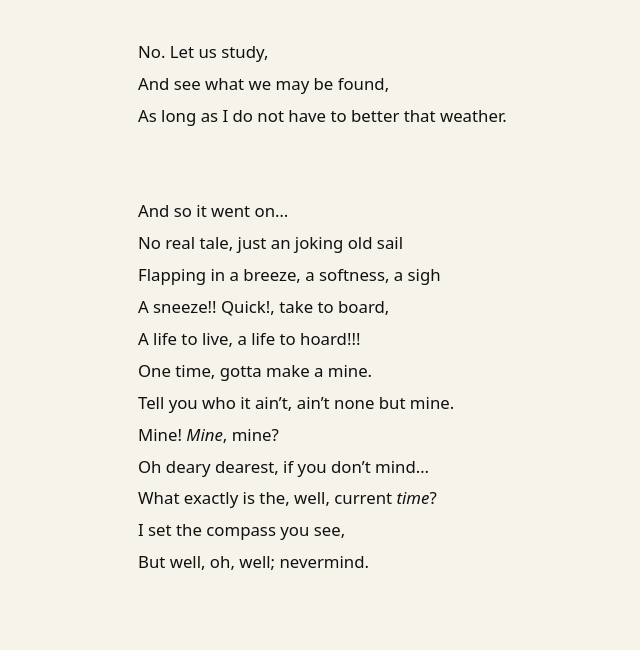
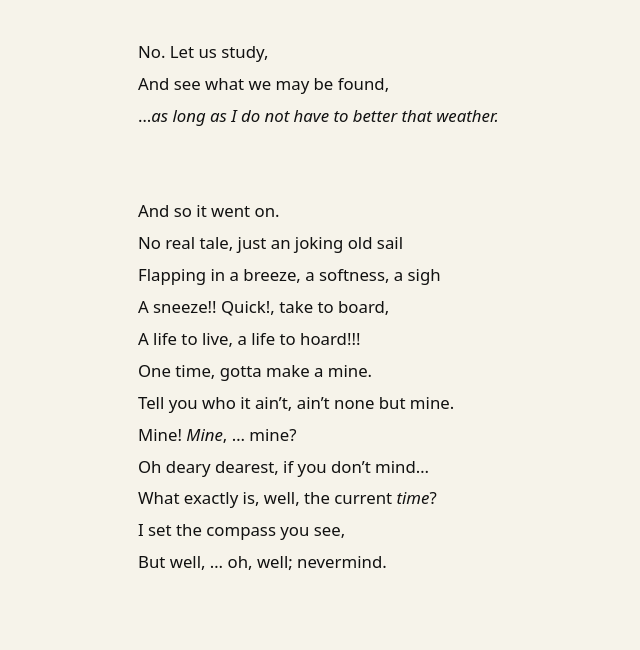
Before and after one commit to Wagz28/Wagz28.github.io, a Jekyll site: the page built from _poems/to-know-not.md, in a window 1280 px wide. Shown: the part 1162-1812 px from the top of the page, without its empty margins (72-712 px from the left). Built offline with Jekyll 4.4.1, drawn with Linux system fonts in a browser that asks for light colours.

```diff
--- a/_poems/to-know-not.md
+++ b/_poems/to-know-not.md
@@ -29,19 +29,19 @@ And for a nothink's sake?
 
 No. Let us study,
 And see what we may be found,
-As long as I do not have to better that weather.
+..._as long as I do not have to better that weather._
 
-And so it went on...
+And so it went on.
 No real tale, just an joking old sail
 Flapping in a breeze, a softness, a sigh
 A sneeze!! Quick!, take to board,
 A life to live, a life to hoard!!!
 One time, gotta make a mine.
 Tell you who it ain't, ain't none but mine.
-Mine! _Mine_, mine?
+Mine! _Mine_, ... mine?
 Oh deary dearest, if you don't mind...
-What exactly is the, well, current _time_?
+What exactly is, well, the current _time_?
 I set the compass you see,
-But well, oh, well; nevermind.
+But well, ... oh, well; nevermind.
 
 [Jeremiah 2](https://www.bible.com/bible/59/JER.2)
```
